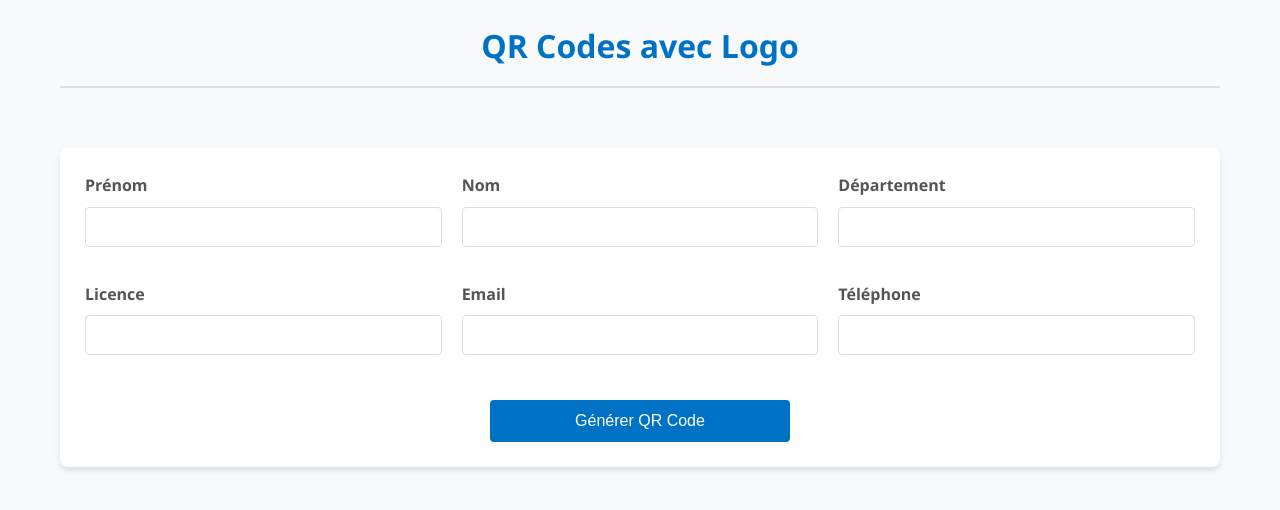
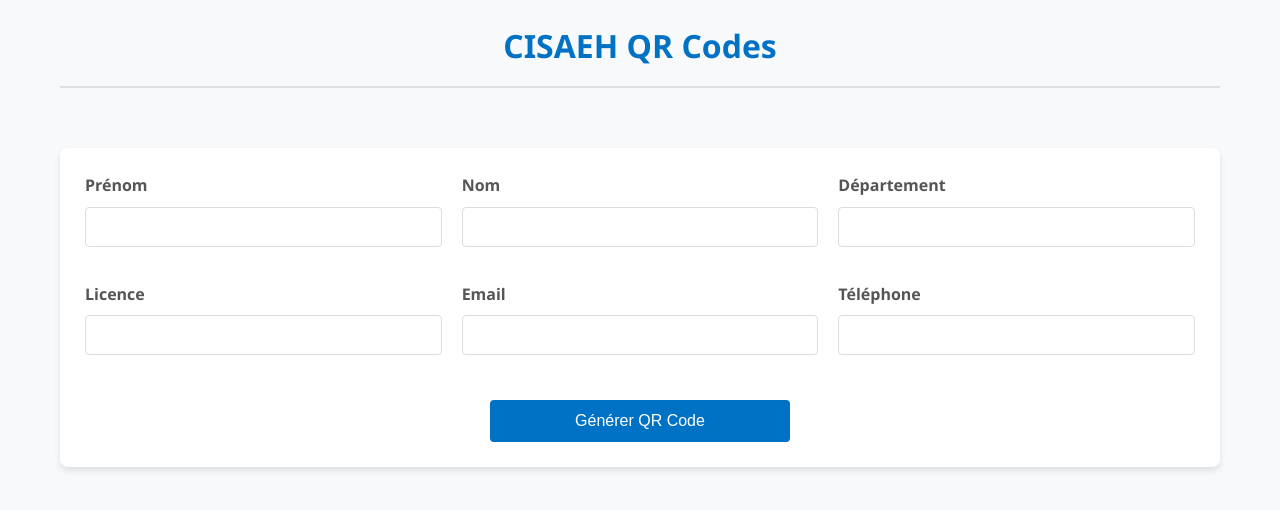
Before and after one commit to HouleyD-oumar/CISAEH_QRCode, a plain HTML site: page index.html in a window 1280 px wide. Drawn offline with Linux system fonts and the light colour scheme.

Commit message:
update: changement du titre

```diff
--- a/index.html
+++ b/index.html
@@ -3,13 +3,17 @@
 <head>
     <meta charset="UTF-8">
     <meta name="viewport" content="width=device-width, initial-scale=1.0">
+    <meta name="description" content="une application pour la generation de qr code distinée au carte ou badge du CISAEH">
+    <meta name="author" content="Oumar Guissé - 'The Big Tenor'">
     <title>QR Code Generator</title>
     <link rel="stylesheet" href="styles.css">
     <script src="qrcode.js"></script>
 </head>
 <body>
     <div class="container">
-        <h1>QR Codes avec Logo</h1>
+        <header class="header">
+            <h1>CISAEH QR Codes</h1>
+        </header>
 
         <div class="form-container">
             <div class="success-message" id="success-message">QR Code généré avec succès!</div>
```
